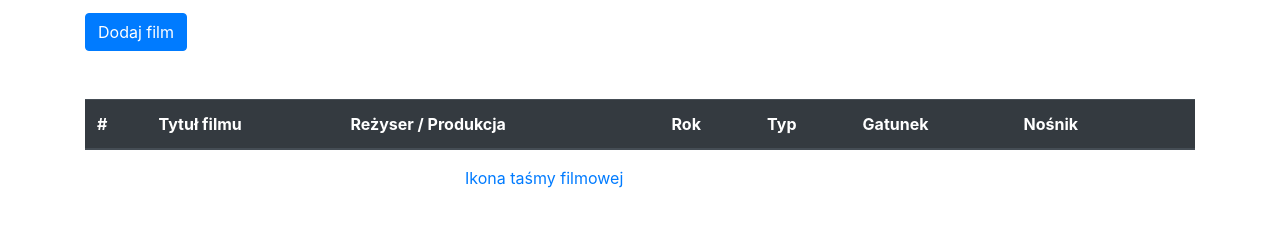
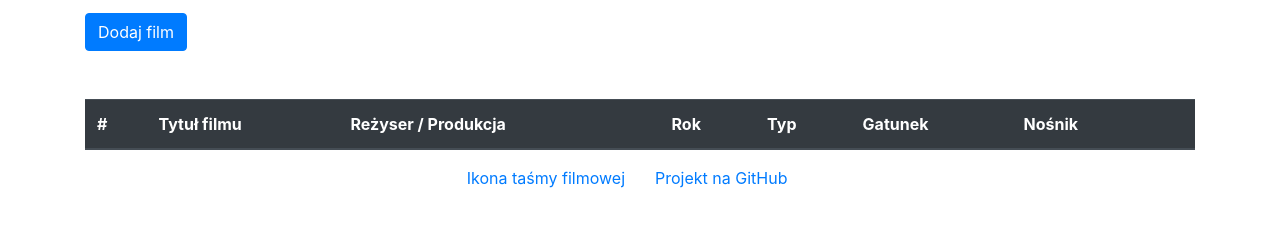
Before and after one commit to katarzynaizak/filmleb, a website: page src/content/index.html in a window 1280 px wide. Shown: the part 250-476 px from the top of the page. Drawn offline with nearby package versions, Linux system fonts and the light colour scheme; files that its build step writes are made by us from their sources; files whose address does not match are found by name.

Commit message:
add custo domain

```diff
--- a/src/content/index.html
+++ b/src/content/index.html
@@ -18,8 +18,8 @@
 
   <meta property="og:title" content="FilmŁeb po mojemu ;)" />
   <meta property="og:description" content="Taka mała, prywatna biblioteczka." />
-  <meta property="og:url" content="https://kasiaizak.github.io/filmleb/" />
-  <meta property="og:image" content="https://kasiaizak.github.io/filmleb/assets/img/cover.png" />
+  <meta property="og:url" content="https://filmleb.kasiaizak.pl" />
+  <meta property="og:image" content="https://filmleb.kasiaizak.pl/assets/img/cover.png" />
 
   <link rel="stylesheet" href="css/main.css">
 </head>
@@ -57,8 +57,11 @@
       </div>
     </div>
     <footer class="row mb-3">
-      <div class="col-4 mx-auto">
+      <div class="col-6 mx-auto text-right">
         <a href="https://icon-library.net/icon/film-reel-icon-png-25.html">Ikona taśmy filmowej</a>
+      </div>
+      <div class="col-6 mx-auto text-left">
+        <a href="https://github.com/kasiaizak/filmleb">Projekt na GitHub</a>
       </div>
     </footer>
 
```
Also changed, not shown: package.json (+4 -4 lines), 2 other files.
